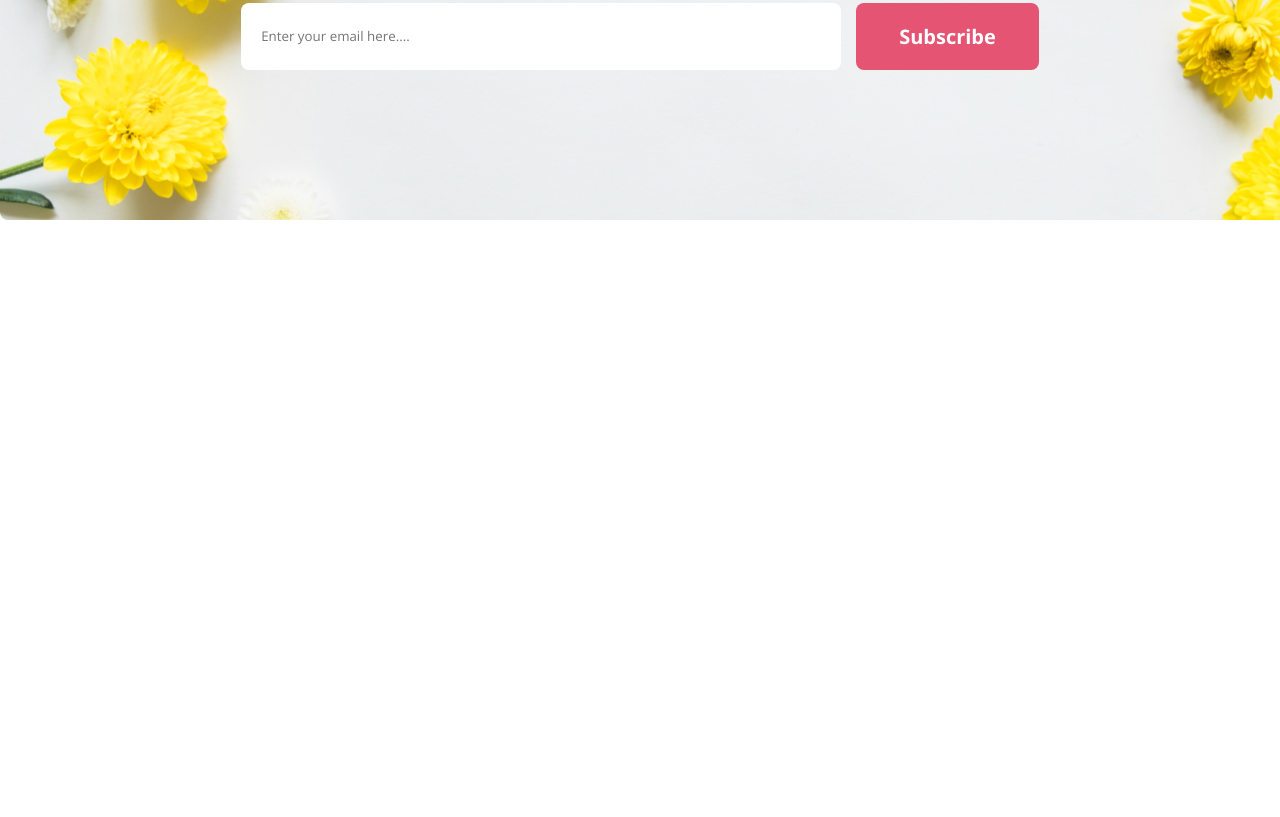
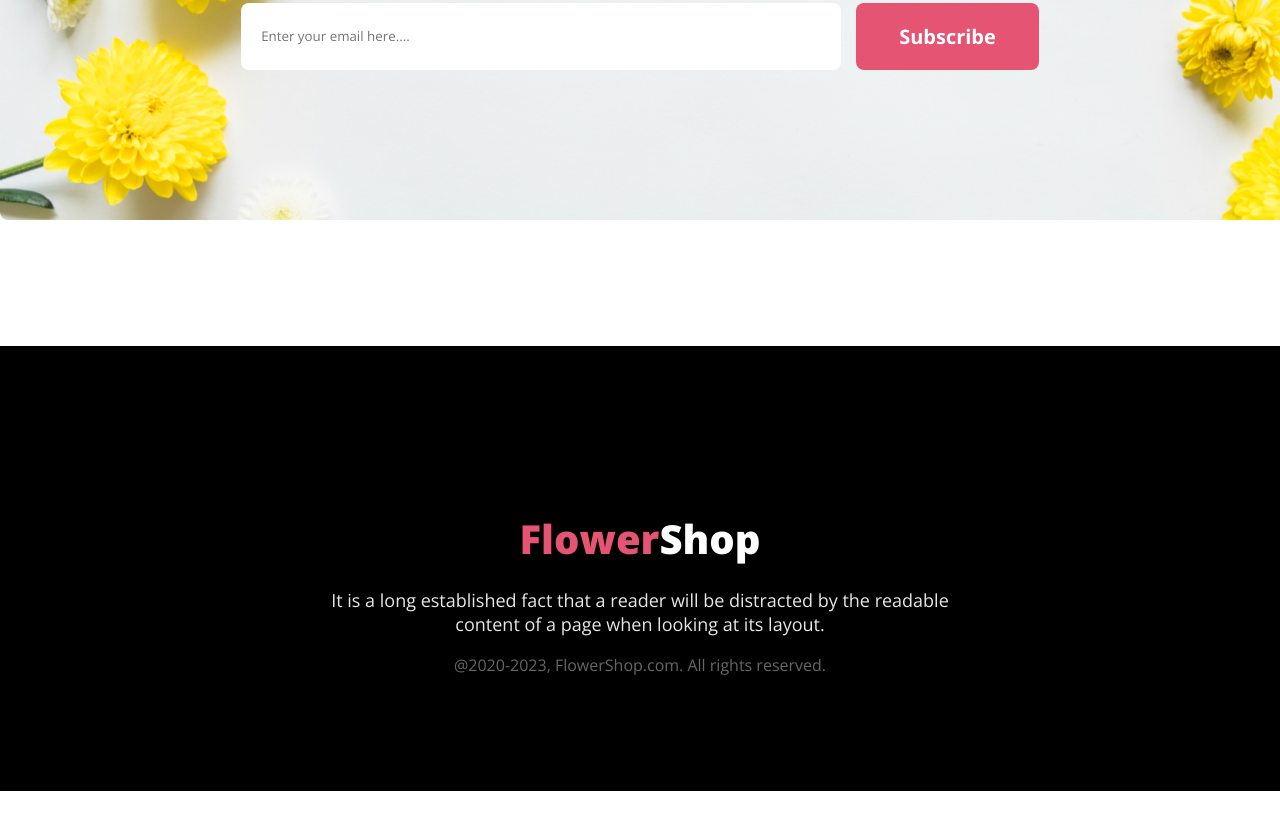
Before and after one commit to syedahmad95/flower-shop-assignment1, a plain HTML site: page index.html in a window 1280 px wide. Shown: the part 3975-4792 px from the top of the page. Before the commit the page ends 4321 px from the top, so only its background shows below. Drawn offline with nearby package versions, Linux system fonts and the light colour scheme.

Commit message:
footer section add

```diff
--- a/index.html
+++ b/index.html
@@ -101,11 +101,23 @@
 
             </div>
         </section>
-
+        <!-- Latest Deals Section End -->
 
     </main>
+    <!-- Main Part End -->
+
+    <!-- Footer Section Start -->
     <footer>
+        <section>
+            <div class="footer-container">
+                <div class="footer-content">
+                    <h3 class="footer-title"> <span style="color: #e55473;">Flower</span>Shop</h3>
+                    <p class="footer-description">It is a long established fact that a reader will be distracted by the readable <br> content of a page when looking at its layout.</p>
+                    <p class="copy-rights">@2020-2023, FlowerShop.com. All rights reserved. </p>
+                </div>
 
+            </div>
+        </section>
     </footer>
 </body>
 
--- a/styles/style.css
+++ b/styles/style.css
@@ -103,7 +103,8 @@ body {
     justify-content: space-between;
     padding: 80px 300px 80px 200px;
 }
-.hot-deal-content{
+
+.hot-deal-content {
     justify-content: center;
     align-items: center;
     text-align: center;
@@ -116,17 +117,19 @@ body {
     text-align: center;
     margin-bottom: 10px;
 }
-.hot-deal-description{
+
+.hot-deal-description {
     text-align: center;
     margin-top: 10px;
 }
 
 /* Instagram Styles Start */
-.instagram-images{
+.instagram-images {
     max-width: 1440px;
     margin: 40px auto 125px auto;
 }
-.in-image{
+
+.in-image {
     margin-right: 15px;
 }
 
@@ -134,19 +137,21 @@ body {
 
 /* Latest Deals Styles Start */
 
-.latest-deals-container{
+.latest-deals-container {
     height: 450px;
     max-width: 1440px;
     margin: auto auto 125px auto;
-    background-image:url(/styles/Rectangle\ 9.png);
+    background-image: url(/styles/Rectangle\ 9.png);
     background-repeat: no-repeat;
 
 
 }
-.latest-deals-title{
+
+.latest-deals-title {
     padding: 125px 0px 0px 0px;
 }
-.email-input{
+
+.email-input {
     background-color: #fff;
     width: 70vh;
     border: none;
@@ -154,7 +159,44 @@ body {
     padding: 20px;
     margin-right: 15px;
 }
-.input-content{
+
+.input-content {
     display: flex;
     justify-content: center;
 }
+
+/* Latest Deals Styles End */
+
+
+/* Footer Styles Start */
+
+.footer-container {
+    height: 445px;
+    background-color: black;
+}
+.footer-content{
+    padding: 125px 0;
+}
+
+.footer-title {
+    color: #fff;
+    font-size: 40px;
+    font-weight: 800;
+    text-align: center;
+    margin-bottom: 22px;
+}
+
+.footer-description {
+    color: rgba(255, 255, 255, 0.90);
+    text-align: center;
+    font-size: 18px;
+    font-weight: 400;
+}
+
+.copy-rights {
+    color: rgba(255, 255, 255, 0.40);
+    text-align: center;
+    font-size: 16px;
+    font-weight: 400;
+}
+/* Footer Styles End */
```
